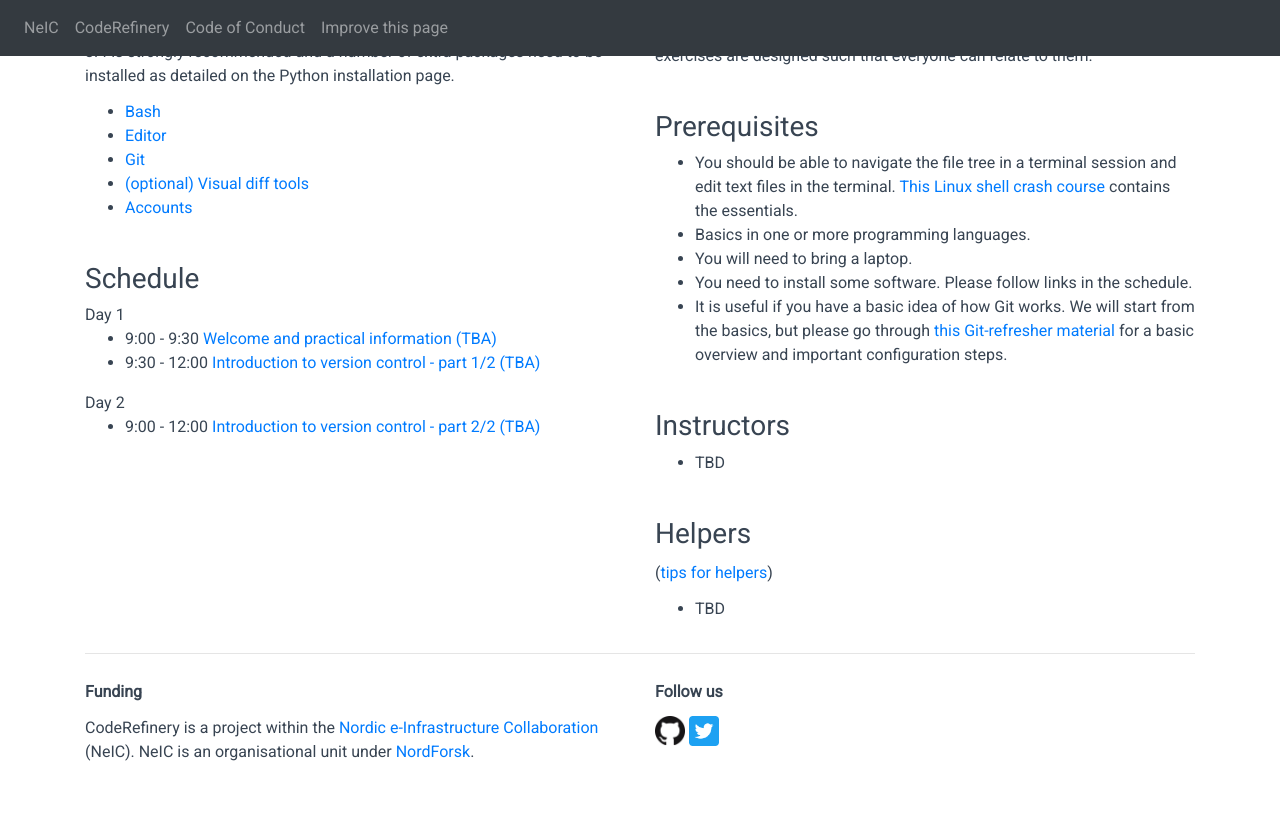
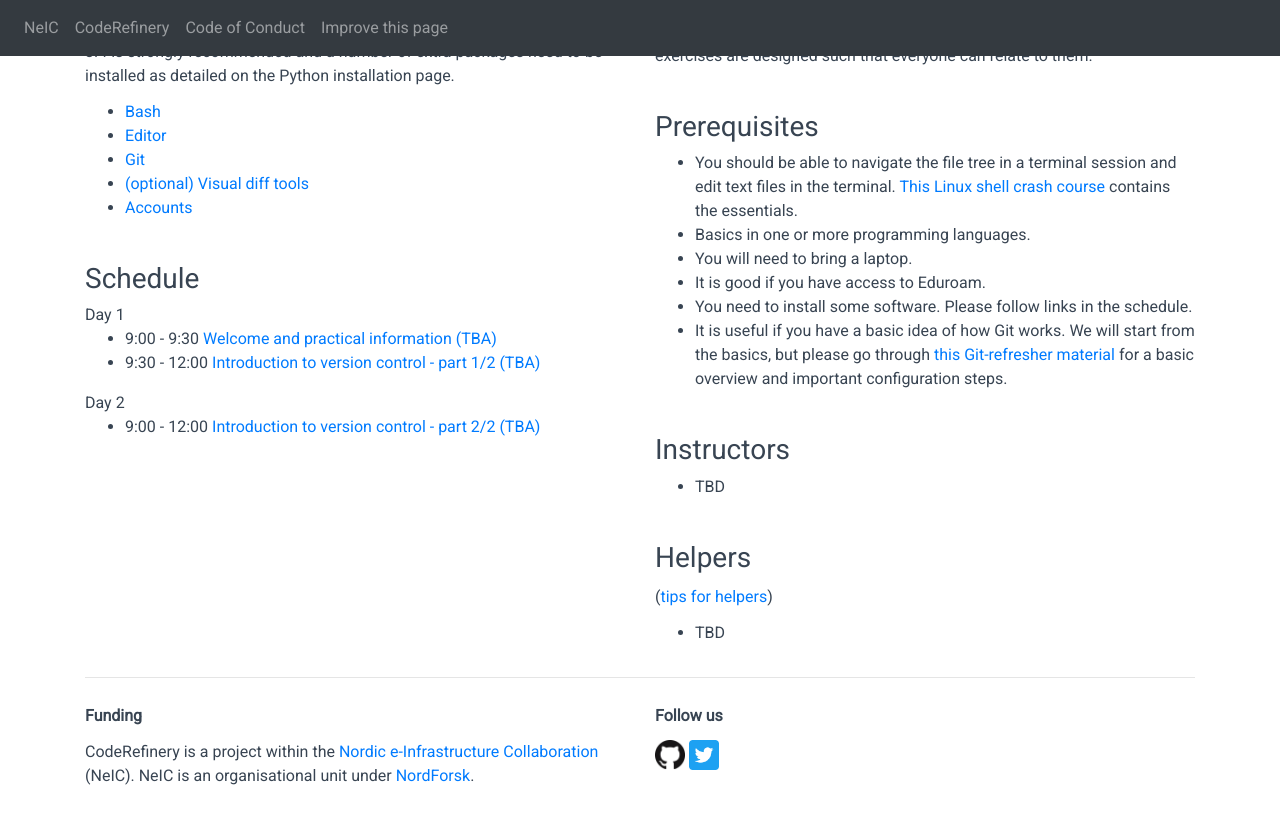
Before and after one commit to coderefinery/2020-04-07-online, a Jekyll site: the page built from index.md, in a window 1280 px wide and 900 px high, scrolled down 976 px. Shown: the top 824 px of the window. Built offline with Jekyll 4.4.1, drawn with Linux system fonts in a browser that asks for light colours; nearby versions of some CDN libraries.

Commit message:
section override option for prerequisites

```diff
--- a/_includes/workshop.html
+++ b/_includes/workshop.html
@@ -173,13 +173,22 @@
     {% endif %}
 
     <h3>Prerequisites</h3>
+    {% if page.prerequisites %}
+    <ul>
+      {% for prereq in page.prerequisites %}
+        <li>{{ prereq }}</li>
+      {% endfor %}
+    </ul>
+    {% else %}
     <ul>
       <li>You should be able to navigate the file tree in a terminal session and edit text files in the terminal. <a href="https://scicomp.aalto.fi/scicomp/shell.html">This Linux shell crash course </a> contains the essentials.</li>
       <li>Basics in one or more programming languages.</li>
       <li>You will need to bring a laptop.</li>
+      <li>It is good if you have access to Eduroam.</li>
       <li>You need to install some software. Please follow links in the schedule.
       <li>It is useful if you have a basic idea of how Git works. We will start from the basics, but please go through <a href="https://coderefinery.github.io/git-refresher/">this Git-refresher material</a> for a basic overview and important configuration steps.
     </ul>
+    {% endif %}
 
     <h3>Instructors</h3>
     <ul>
```
